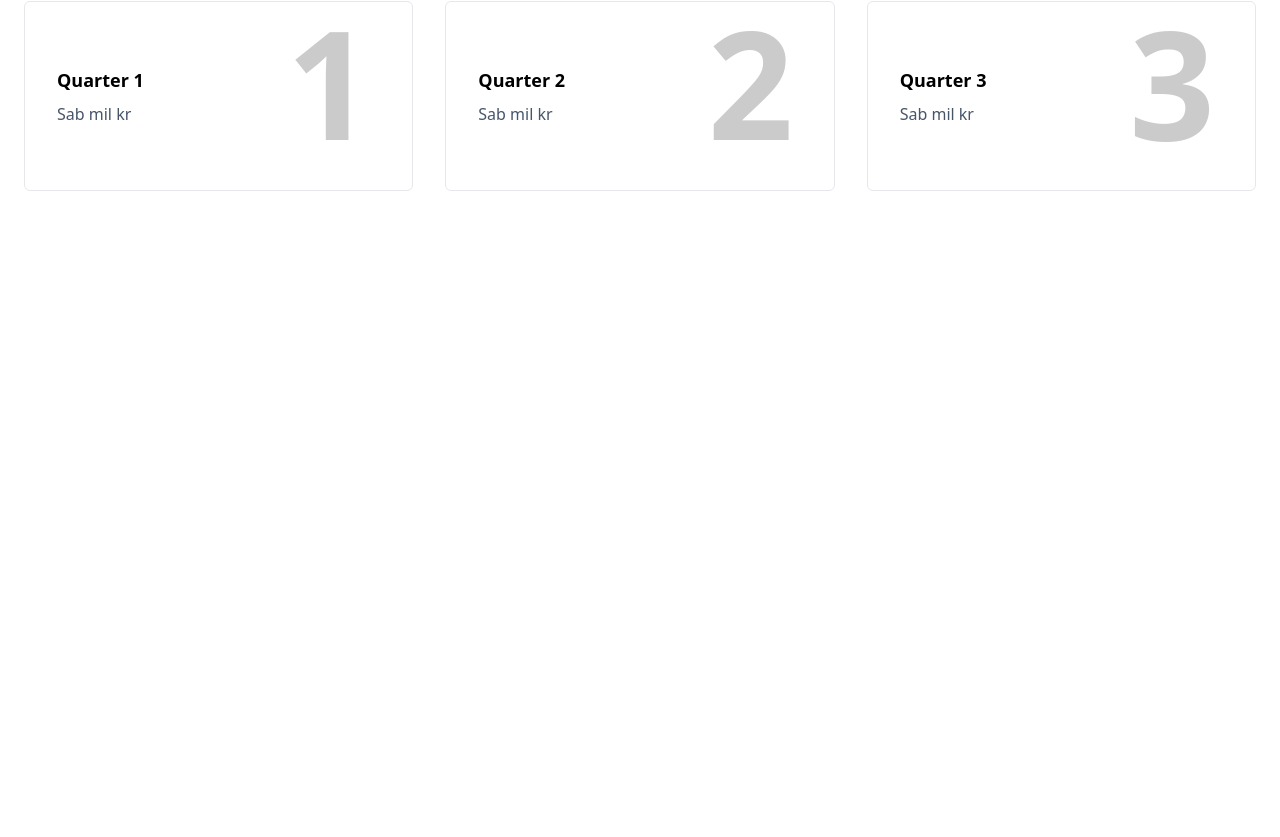
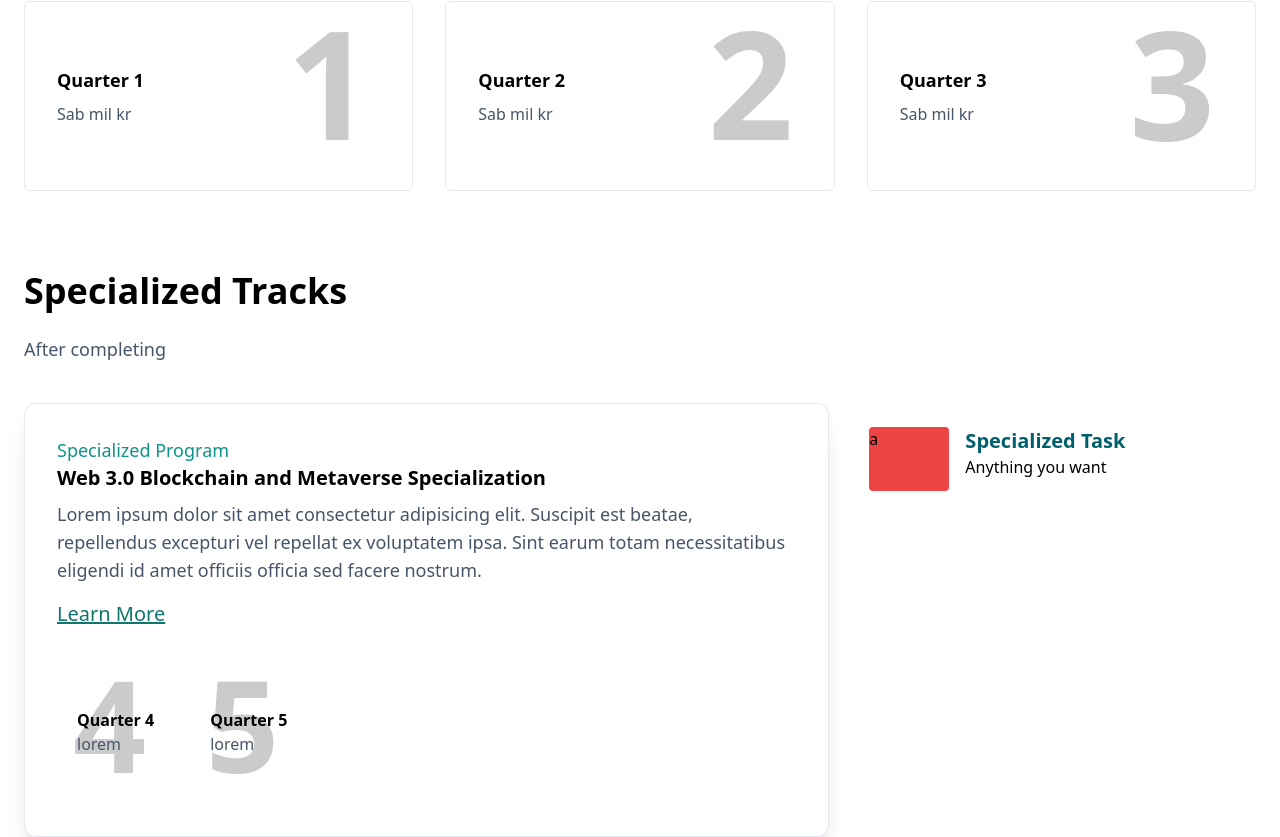
Before and after one commit to EponymousBearer/panaverse_figma_clone, a Next.js app: page / in a window 1280 px wide. Shown: the part 1081-1918 px from the top of the page. Before the commit the page ends 1352 px from the top, so only its background shows below. Built offline with nearby package versions, Linux system fonts and the light colour scheme.

Commit message:
part 3 done

```diff
--- a/src/app/components/shared/Boxes.tsx
+++ b/src/app/components/shared/Boxes.tsx
@@ -1,17 +1,20 @@
 import { FC } from "react";
 
-const Boxes: FC<{ heading: string; subheading: string; num: number }> = ({
-  heading,
-  subheading,
-  num,
-}) => {
+interface Iprops {
+  header: string,
+  description: string,
+  number: number,
+  haveBorder?: boolean
+}
+
+const Boxes: FC<Iprops> = ({header, description, number, haveBorder = true}) => {
   return (
     <div>
-      <div className="border px-5 py-12 relative w-auto">
-        <h1 className="font-semibold">{heading}</h1>
-        <p className="text-slate-600">{subheading}</p>
+      <div className={`px-5 py-12 relative w-auto ${haveBorder && "border"}`}>
+        <h1 className="font-semibold">{header}</h1>
+        <p className="text-slate-600">{description}</p>
         <span className="absolute top-0 right-7 text-9xl font-bold opacity-20 -z-10">
-          {num}
+          {number}
         </span>
       </div>
     </div>
--- /dev/null
+++ b/src/app/components/widgets/Specialized.tsx
@@ -0,0 +1,67 @@
+import Wrapper from "../shared/Wrapper";
+import Boxes from "../shared/Boxes";
+
+const Specialized = () => {
+  return (
+    <section>
+      <Wrapper>
+        {/* Header */}
+        <div>
+          <h2 className="text-3xl font-bold sm:text-4xl mt-3 whitespace-pre">
+            Specialized Tracks
+          </h2>
+          <p className="mt-6 text-lg text-slate-600">After completing</p>
+        </div>
+
+        <div className="mt-10 flex gap-x-6 gap-y-8">
+          {/* Content Left */}
+          <div className="basis-8/12 shadow-xl rounded-xl border border-slate-200 py-8 px-8">
+            <h4 className="text-teal-600 text-lg">Specialized Program</h4>
+            <h1 className="text-xl font-bold ">
+              Web 3.0 Blockchain and Metaverse Specialization
+            </h1>
+            <p className="text-lg text-slate-600 mt-2">
+              Lorem ipsum dolor sit amet consectetur adipisicing elit. Suscipit
+              est beatae, repellendus excepturi vel repellat ex voluptatem ipsa.
+              Sint earum totam necessitatibus eligendi id amet officiis officia
+              sed facere nostrum.
+            </p>
+            <button className="text-teal-700 text-xl mt-4 underline">
+              Learn More{" "}
+            </button>
+            <div className="flex gap-4 mt-8">
+              <Boxes
+                description="lorem"
+                header="Quarter 4"
+                number={4}
+                haveBorder={false}
+              />
+              <Boxes
+                description="lorem"
+                header="Quarter 5"
+                number={5}
+                haveBorder={false}
+              />
+            </div>
+          </div>
+          {/* Content Right */}
+          <div className=" px-4 py-6 basis-4/12">
+            <div className="item-center flex gap-x-4 cursor-pointer">
+              <div>
+                <div className="w-20 h-16 rounded bg-red-500">a</div>
+              </div>
+              <div>
+                <h4 className="text-primary text-xl font-semibold">
+                  Specialized Task
+                </h4>
+                <h3>Anything you want</h3>
+              </div>
+            </div>
+          </div>
+        </div>
+      </Wrapper>
+    </section>
+  );
+};
+
+export default Specialized;
--- a/src/app/page.tsx
+++ b/src/app/page.tsx
@@ -1,12 +1,14 @@
 import Hero from "./components/widgets/Hero";
 import CoreTracks from "./components/widgets/CoreTracks";
 import Head from 'next/head';
+import Specialized from "./components/widgets/Specialized";
 
 export default function Page() {
   return (
     <>
       <Hero></Hero>
       <CoreTracks></CoreTracks>
+      <Specialized></Specialized>
     </>
   );
 }
--- a/tailwind.config.js
+++ b/tailwind.config.js
@@ -9,7 +9,11 @@ module.exports = {
     "./src/**/*.{js,ts,jsx,tsx}",
   ],
   theme: {
-    extend: {},
+    extend: {
+      colors:{
+        primary: "#00616C"
+      }
+    },
   },
   plugins: [],
 }
```
